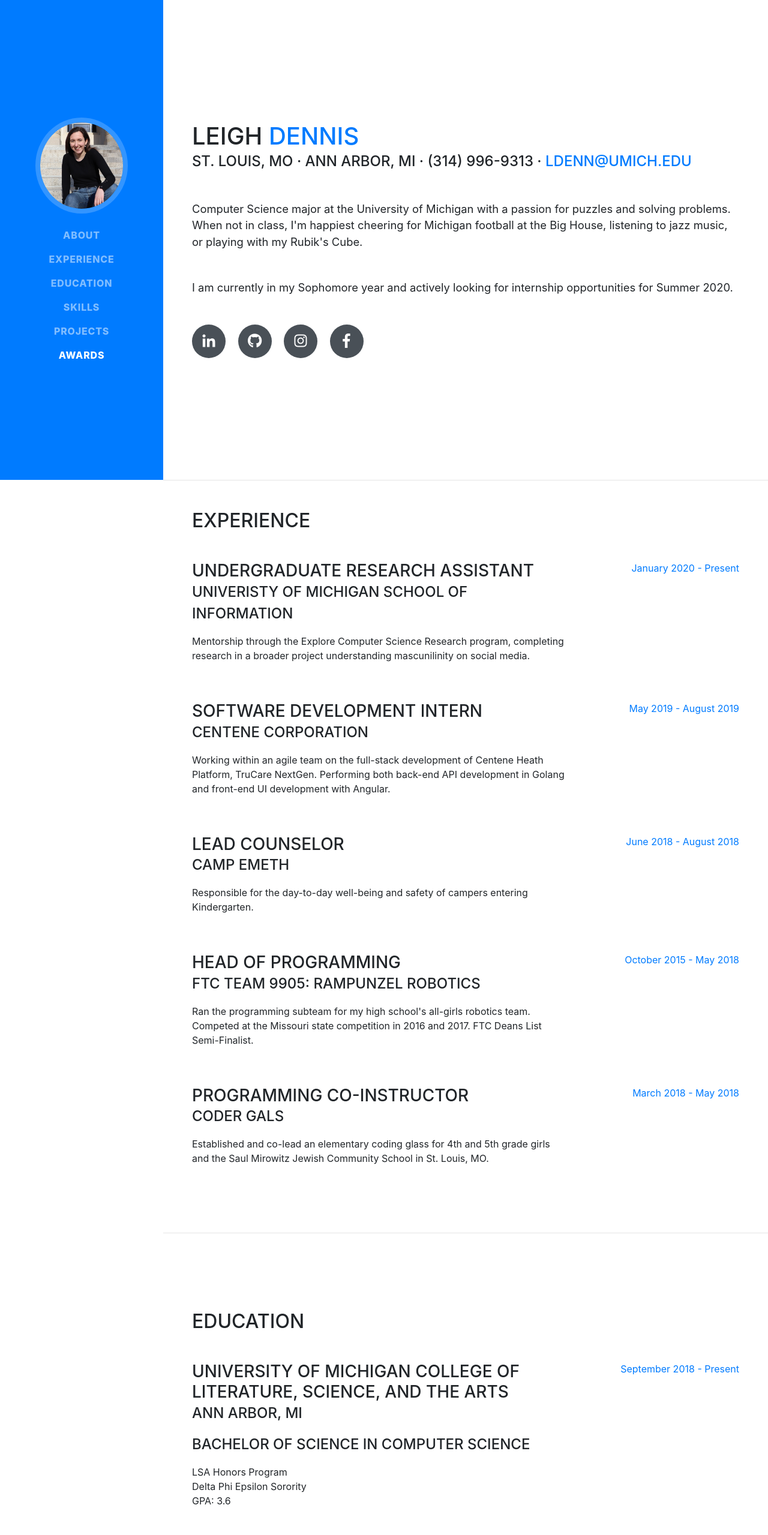
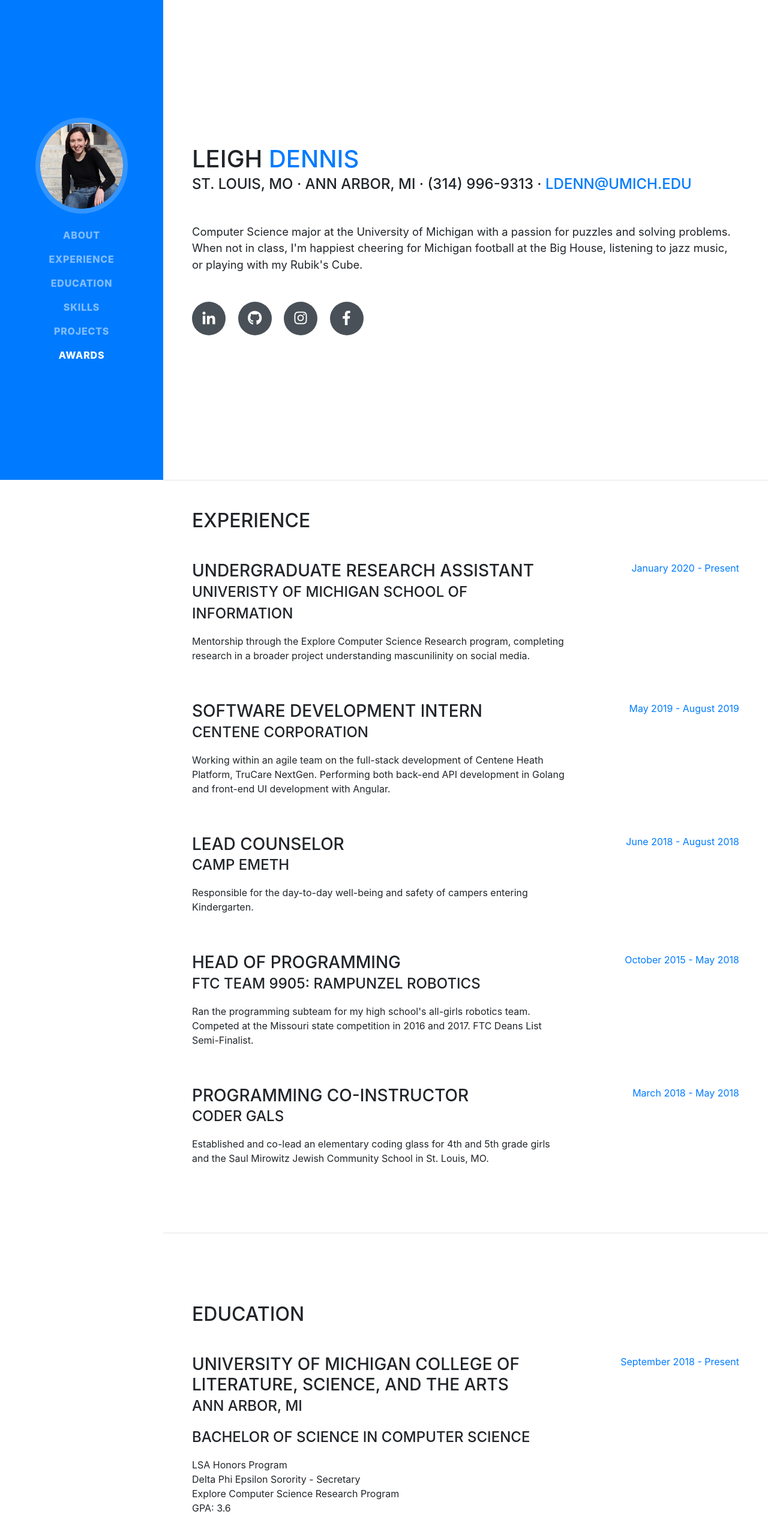
Before and after one commit to leighadennis/leigh.io, a website with bundled scripts: page index.html in a window 1280 px wide. Shown: the top 2559 px of the page at 60% size. Built offline with nearby package versions, Linux system fonts and the light colour scheme; a web font is replaced by a local one.

Commit message:
more little changes

```diff
--- a/index.html
+++ b/index.html
@@ -70,7 +70,6 @@
             <a href="mailto:ldenn@umich.edu">ldenn@umich.edu</a>
           </div>
           <p class="lead mb-5">Computer Science major at the University of Michigan with a passion for puzzles and solving problems. When not in class, I'm happiest cheering for Michigan football at the Big House, listening to jazz music, or playing with my Rubik's Cube.</p>
-          <p class="lead mb-5">I am currently in my Sophomore year and actively looking for internship opportunities for Summer 2020.
           <div class="social-icons">
             <a href="https://www.linkedin.com/in/leigh-dennis-158878167">
               <i class="fab fa-linkedin-in"></i>
@@ -187,7 +186,8 @@
               <div class="subheading mb-3">Ann Arbor, MI</div>
               <div class="subheading mb-3">Bachelor of Science in Computer Science</div>
               <div>LSA Honors Program</div>
-              <div>Delta Phi Epsilon Sorority</div>
+              <div>Delta Phi Epsilon Sorority - Secretary</div>
+              <div>Explore Computer Science Research Program</div>
               <div>GPA: 3.6</div>
             </div>
             <div class="resume-date text-md-right">
@@ -277,7 +277,7 @@
           <ul class="fa-ul mb-0">
             <li>
               <i class="far fa-star"></i>
-              University Honors - 2018</li>
+              University Honors - Fall 2018, Fall 2019</li>
             <li>
               <i class="far fa-star"></i>
               National Mertit Commended Scholar</li>
```
